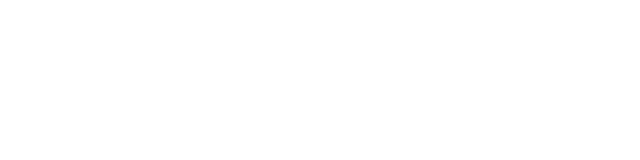
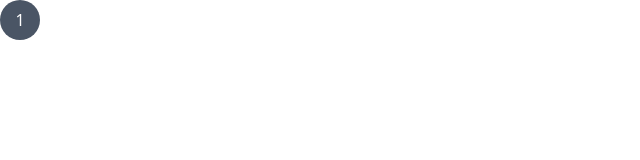
Before and after one commit to Grupo-FIAP-Antonio-Felipe-e-Joao-Vitor/cp4-front-web, a React (Vite) app: page / in a window 1280 px wide. Shown: the top 160 px of the page, without its empty margins (0-640 px from the left). Built offline with nearby package versions, Linux system fonts and the light colour scheme.

Commit message:
estilizando botao

```diff
--- a/src/App.jsx
+++ b/src/App.jsx
@@ -3,7 +3,7 @@
 function App() {
   return (
     <div>
-
+      <Botao label={"1"}/>
     </div>
   )
 }
--- a/src/components/Botao.jsx
+++ b/src/components/Botao.jsx
@@ -2,7 +2,7 @@
 
 const Botao = ({ label , funcao}) => {
   return (
-    <button onClick={funcao}>{ label }</button>
+    <button onClick={funcao} className='cursor-pointer bg-gray-600 text-white p-2 text-center h-10 w-10 rounded-full hover:bg-white hover:text-gray-600 transition-colors duration-300'>{ label }</button>
   )
 }
 
```
